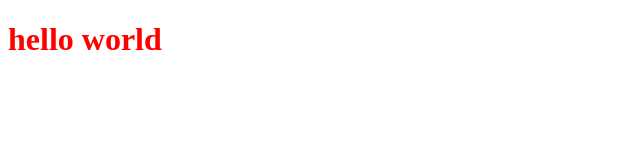
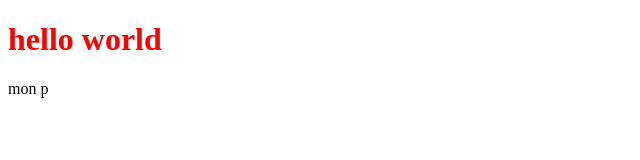
Before and after one commit to mohammedbellahcene/projet1, a plain HTML site: page index.html in a window 1280 px wide. Shown: the full height of the page, 0-640 px from the left. Drawn offline with Linux system fonts and the light colour scheme.

Commit message:
2eme commit

```diff
--- a/index.html
+++ b/index.html
@@ -8,5 +8,6 @@
 </head>
 <body>
     <h1>hello world</h1>
+    <p>mon p</p>
 </body>
 </html>
```
